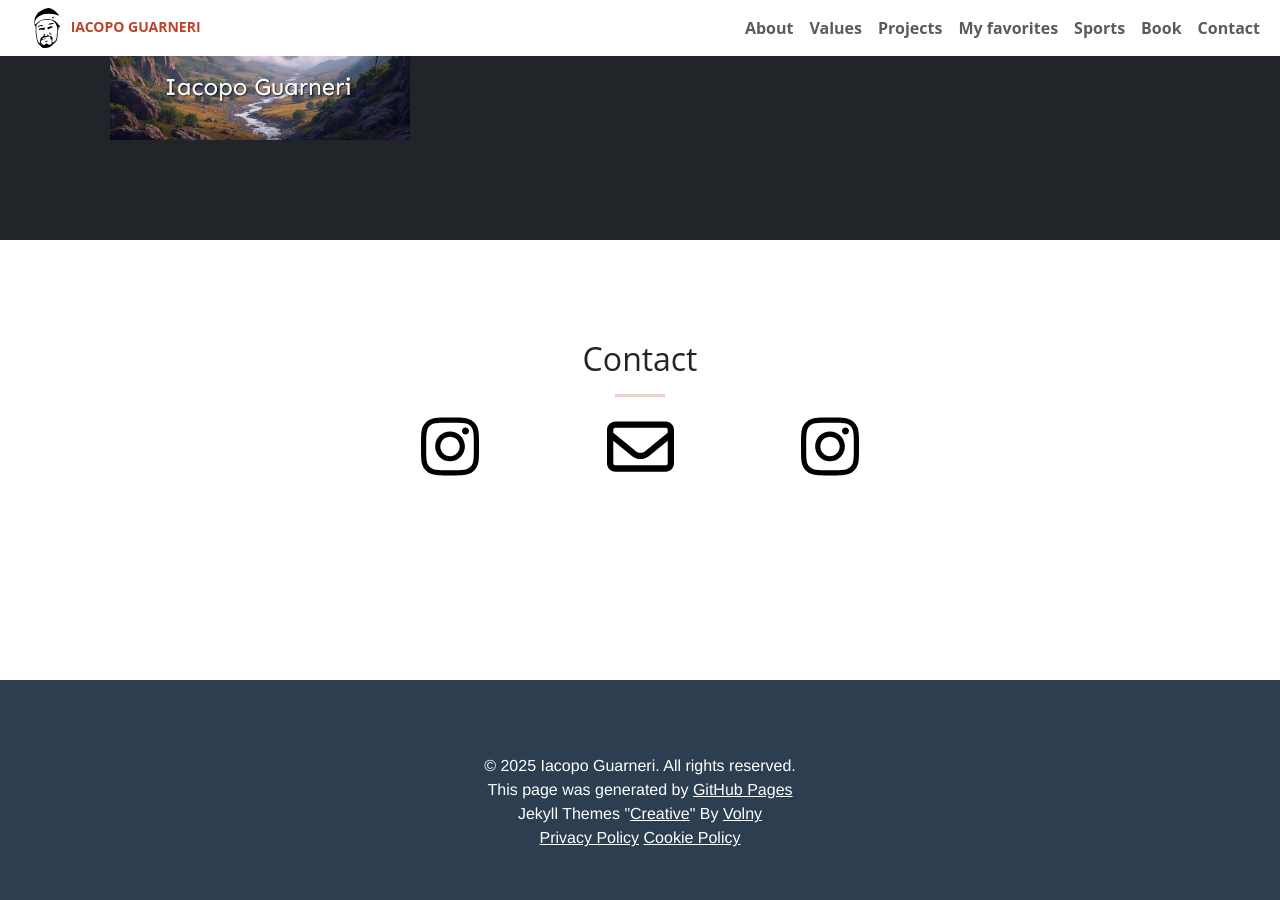
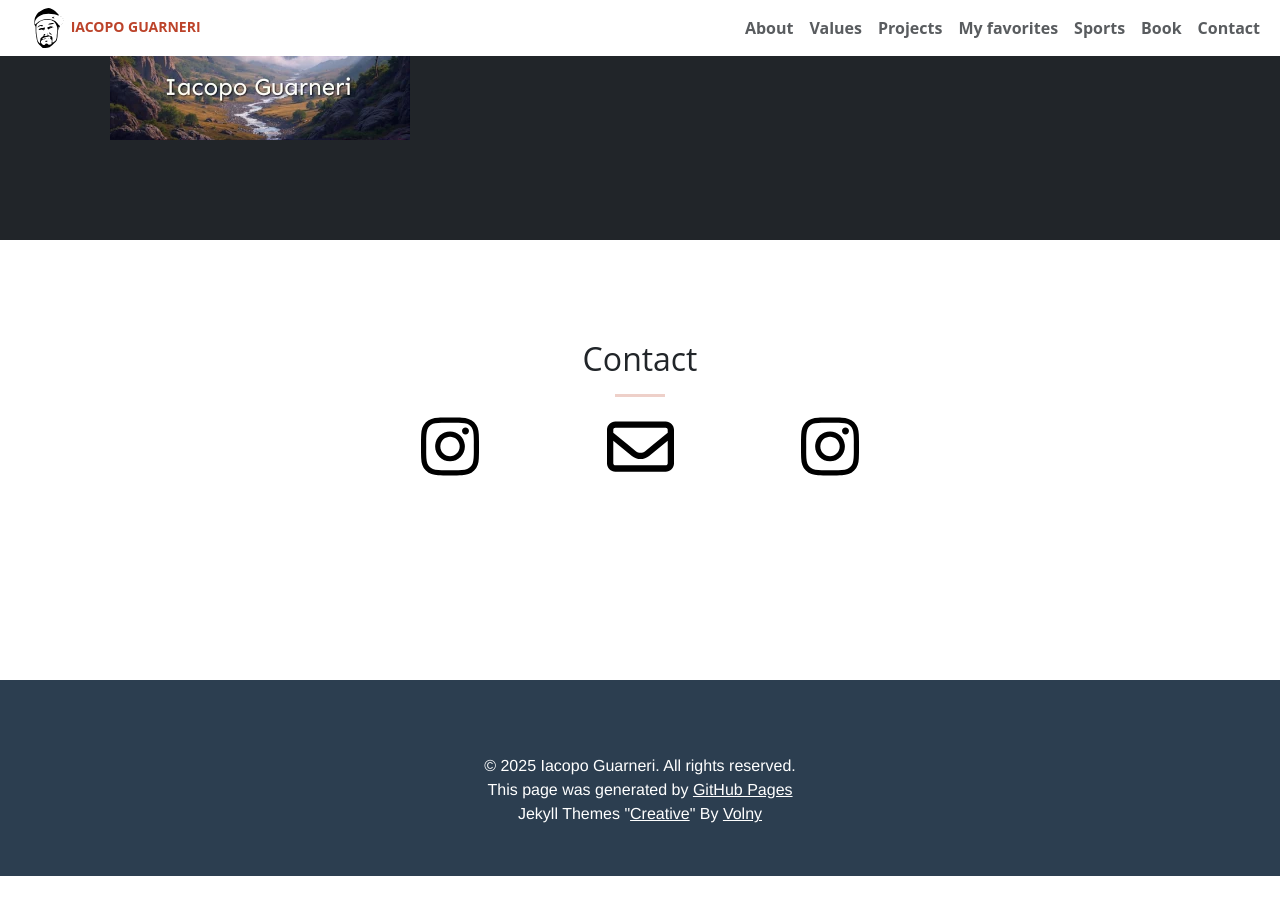
Before and after one commit to iacoposk8/iacoposk8.github.io, a Jekyll site: the page built from index.html, in a window 1280 px wide and 900 px high, scrolled down 3875 px. Built offline with Jekyll 4.4.1, drawn with Linux system fonts in a browser that asks for light colours; after the commit the page ends 4751 px from its top, so only the background shows below that.

Commit message:
Update footer.html

```diff
--- a/_includes/footer.html
+++ b/_includes/footer.html
@@ -7,9 +7,6 @@
     © {{ year }} Iacopo Guarneri. All rights reserved.<br />
     This page was generated by <a href="https://pages.github.com" target="_blank">GitHub Pages</a><br />
     Jekyll Themes "<a href="https://github.com/volny/creative-theme-jekyll" target="_blank">Creative</a>" By <a href="https://github.com/volny" target="_blank">Volny</a>
-    <br />
-    <a href="https://www.iubenda.com/privacy-policy/42525853" class="iubenda-white iubenda-noiframe iubenda-embed iubenda-noiframe " title="Privacy Policy ">Privacy Policy</a><script type="text/javascript">(function (w,d) {var loader = function () {var s = d.createElement("script"), tag = d.getElementsByTagName("script")[0]; s.src="https://cdn.iubenda.com/iubenda.js"; tag.parentNode.insertBefore(s,tag);}; if(w.addEventListener){w.addEventListener("load", loader, false);}else if(w.attachEvent){w.attachEvent("onload", loader);}else{w.onload = loader;}})(window, document);</script>
-    <a href="https://www.iubenda.com/privacy-policy/42525853/cookie-policy" class="iubenda-white iubenda-noiframe iubenda-embed iubenda-noiframe " title="Cookie Policy ">Cookie Policy</a><script type="text/javascript">(function (w,d) {var loader = function () {var s = d.createElement("script"), tag = d.getElementsByTagName("script")[0]; s.src="https://cdn.iubenda.com/iubenda.js"; tag.parentNode.insertBefore(s,tag);}; if(w.addEventListener){w.addEventListener("load", loader, false);}else if(w.attachEvent){w.attachEvent("onload", loader);}else{w.onload = loader;}})(window, document);</script>
   </div>
 </footer>
 {% endif %}
```
